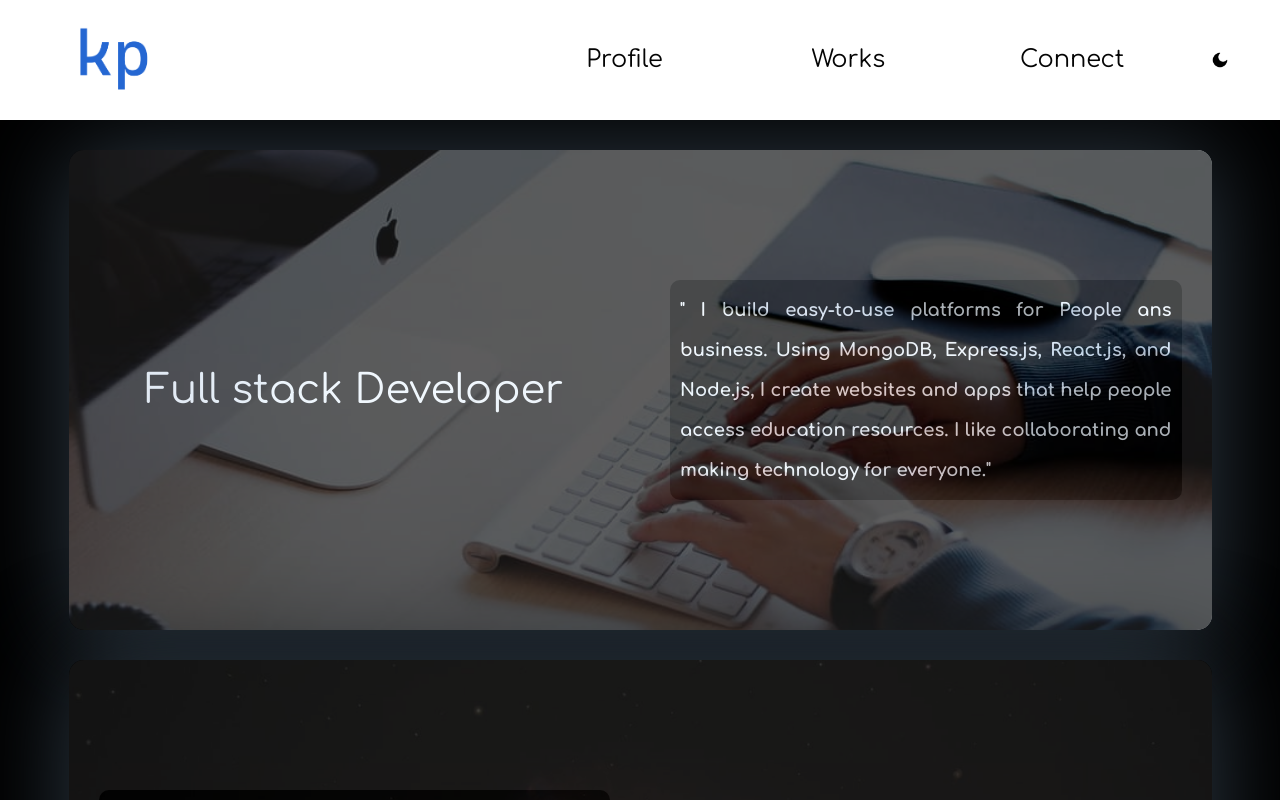
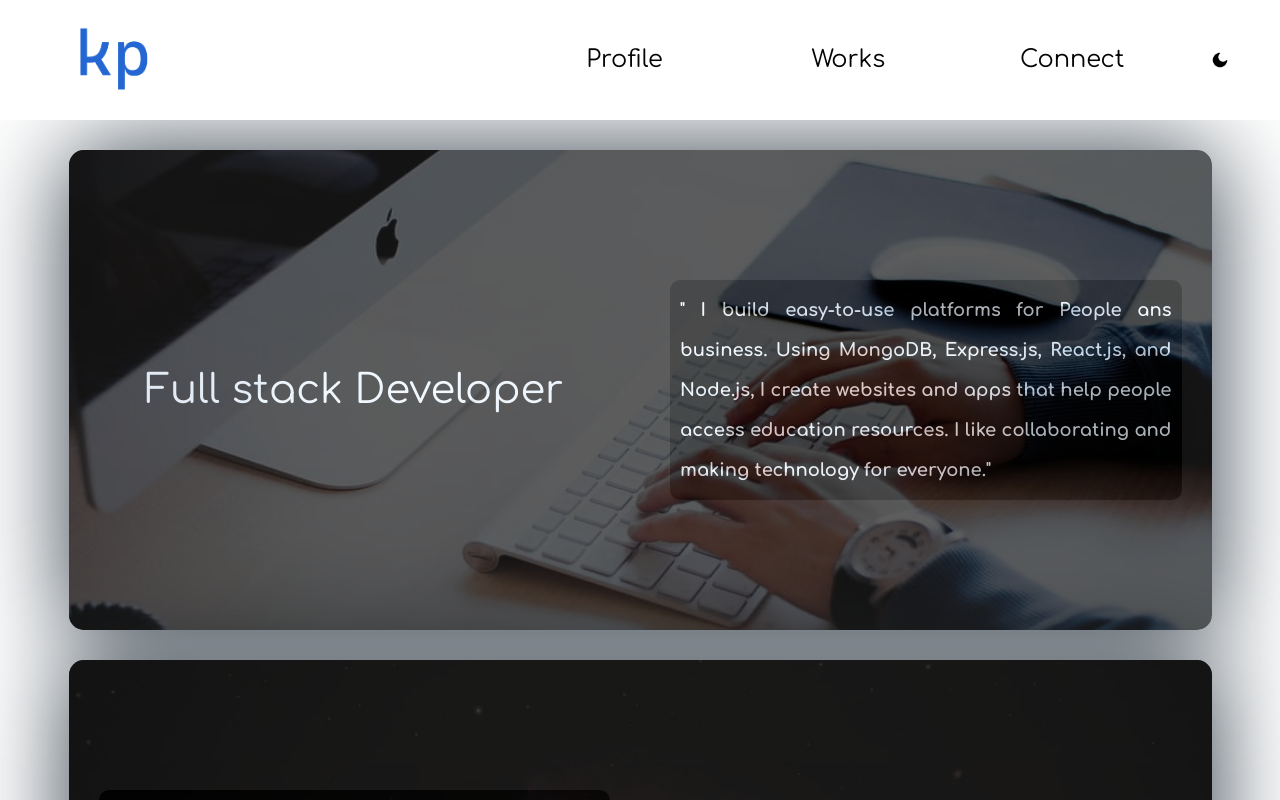
Before and after one commit to KPKR1997/personal-portfolio, a Next.js app: page /explore in a window 1280 px wide. Shown: the top 800 px of the page. Built offline with nearby package versions, Linux system fonts and the light colour scheme.

Commit message:
explore page update

```diff
--- a/src/styles/explore.module.css
+++ b/src/styles/explore.module.css
@@ -17,7 +17,6 @@
     justify-content: center;
     padding: 5px;
     flex-direction: column;
-    background: black;
     transition: all 1s;
     flex-wrap: wrap;
 }
```
